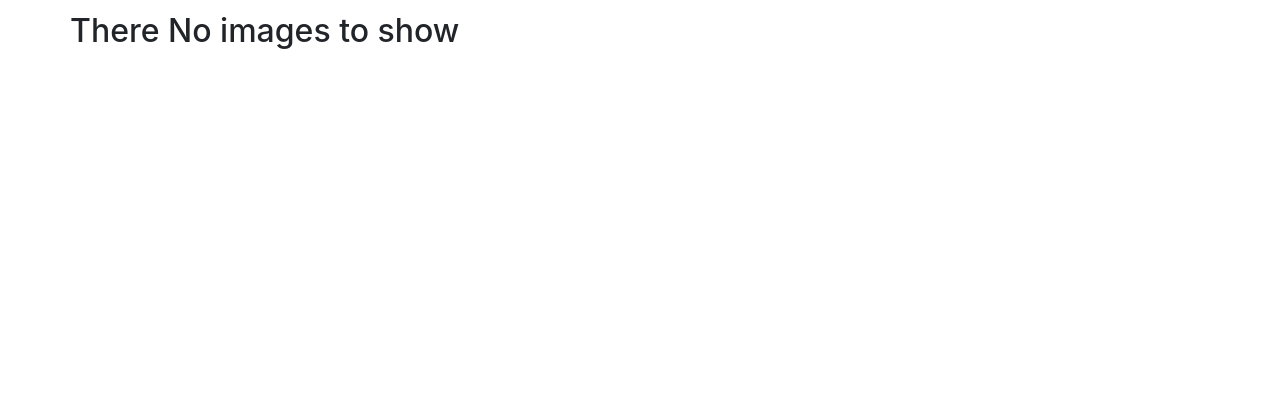
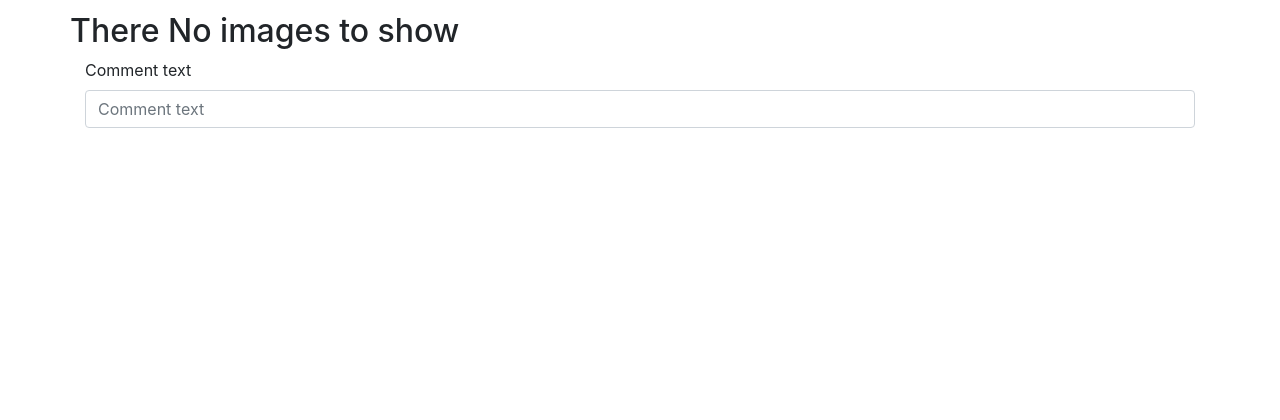
Before and after one commit to ephantuskaranja/Epha-gram, a Django app: page / in a window 1280 px wide. Shown: the part 337-757 px from the top of the page. Run offline with Django 3.2, Linux system fonts and the light colour scheme; a user stored in the database is signed in; data that the repository does not hold is empty; some libraries are stand-ins or nearby versions.

Commit message:
fix issue with comments id

```diff
--- a/my_gram/templates/index.html
+++ b/my_gram/templates/index.html
@@ -1,4 +1,4 @@
-<!DOCTYPE html> {% extends 'base.html' %} {% load static %} {% block content %} {{block.super}}
+<!DOCTYPE html> {% extends 'base.html' %} {% load bootstrap4 %}{% load static %} {% block content %} {{block.super}}
 
 <div class="container">
 
@@ -11,8 +11,7 @@
       <a href="{% url 'show-profile' user_id=pic.user.id%}" <p>{{pic.user.username}}</p></a>
       <img src="{{ pic.picture.url }}">
       <p>{{ pic.description }}</p>
-
-
+      <button type="button" name="button"><img src="static/images/instagram_comment_outline_24.png"></button>
     </div>
 
   </div>
@@ -21,7 +20,13 @@
   <div class="row">
     <h2 class="text-center">There No images to show</h2>
   </div>
-  {% endfor %}
+
+  {% endfor %} {% for comment in comments %} {% if comment.picture_id == pictures.id %}
+  <p>{{ comment.comment_text }}</p>
+  {% endif %} {% endfor %}
+  <form action="{% url 'comment' picture_id=pictures.id%}" method="post" enctype="multipart/form-data">
+    {% csrf_token %} {% bootstrap_form form %}
+  </form>
 
 </div>
 
--- a/my_gram/views.py
+++ b/my_gram/views.py
@@ -1,7 +1,7 @@
 from django.contrib.auth.decorators import login_required
-from .models import Pictures, Profile
+from .models import Pictures, Profile, Comment
 from django.contrib.auth.models import User
-from my_gram.forms import ProfileForm, UploadPicForm
+from my_gram.forms import ProfileForm, UploadPicForm, CommentForm
 
 from django.http import HttpResponse
 from django.shortcuts import render, redirect
@@ -21,8 +21,14 @@ from django.core.mail import EmailMessage
 @login_required(login_url='/accounts/login/')
 def index(request):
     pics = Pictures.get_pictures()
+    form=CommentForm()
+    comments=Comment.objects.all()
+    context={"pics":pics,
+            "form":form,
+            "comments":comments
+    }
 
-    return render(request, 'index.html',{"pics":pics})
+    return render(request, 'index.html', context)
 
 
 def signup(request):
@@ -107,7 +113,7 @@ def display_profile(request, user_id):
 
 
 @login_required(login_url='/accounts/login/')
-def addcomment(request,image_id):
+def addcomment(request,picture_id):
     current_user = request.user
     if request.method == 'POST':
         picture = get_object_or_404(Pictures, pk=picture_id)
--- a/the_gram/settings.py
+++ b/the_gram/settings.py
@@ -33,6 +33,7 @@ ALLOWED_HOSTS = []
 INSTALLED_APPS = [
     'my_gram',
     'bootstrap4',
+    'friendship',
     'django.contrib.admin',
     'django.contrib.auth',
     'django.contrib.contenttypes',
```
